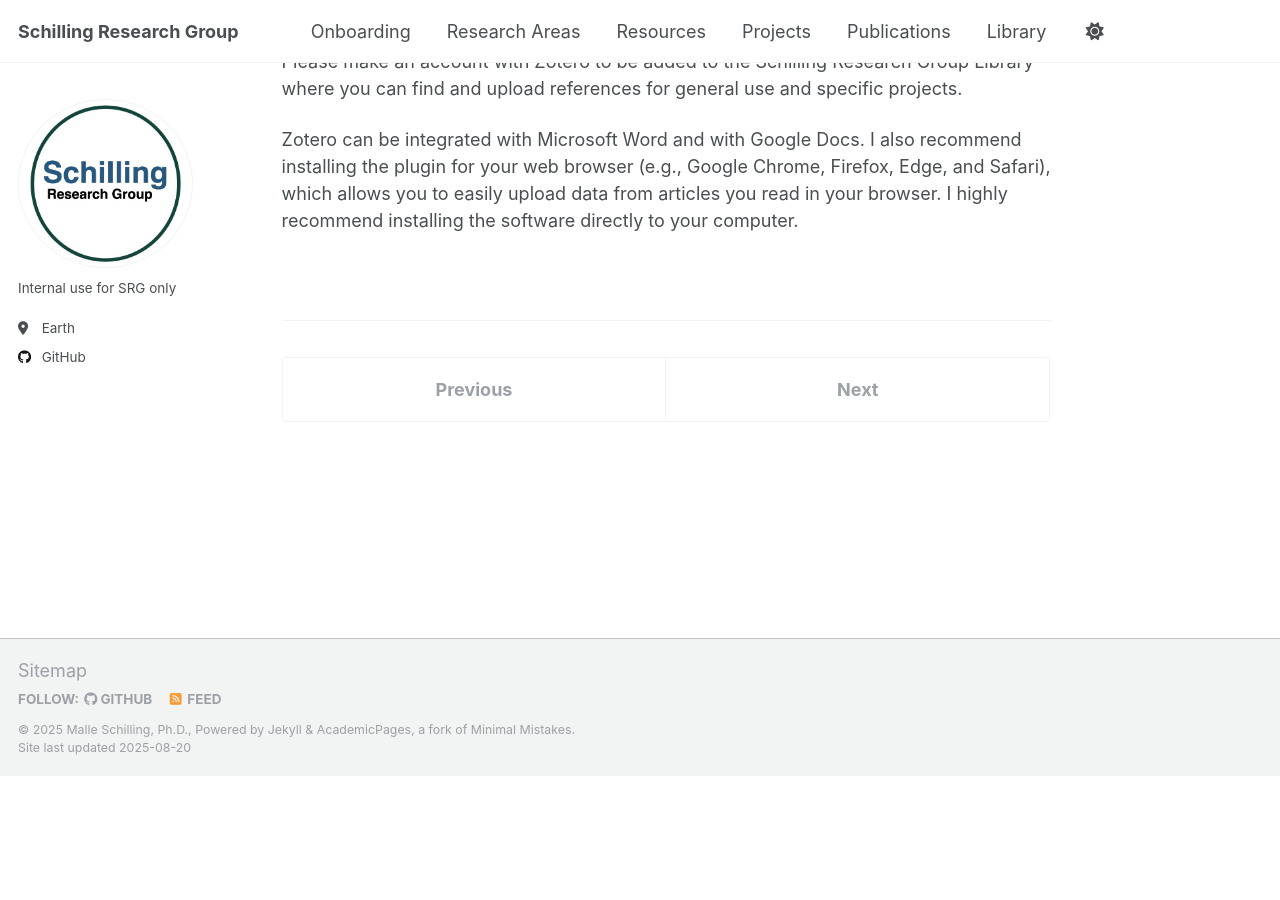
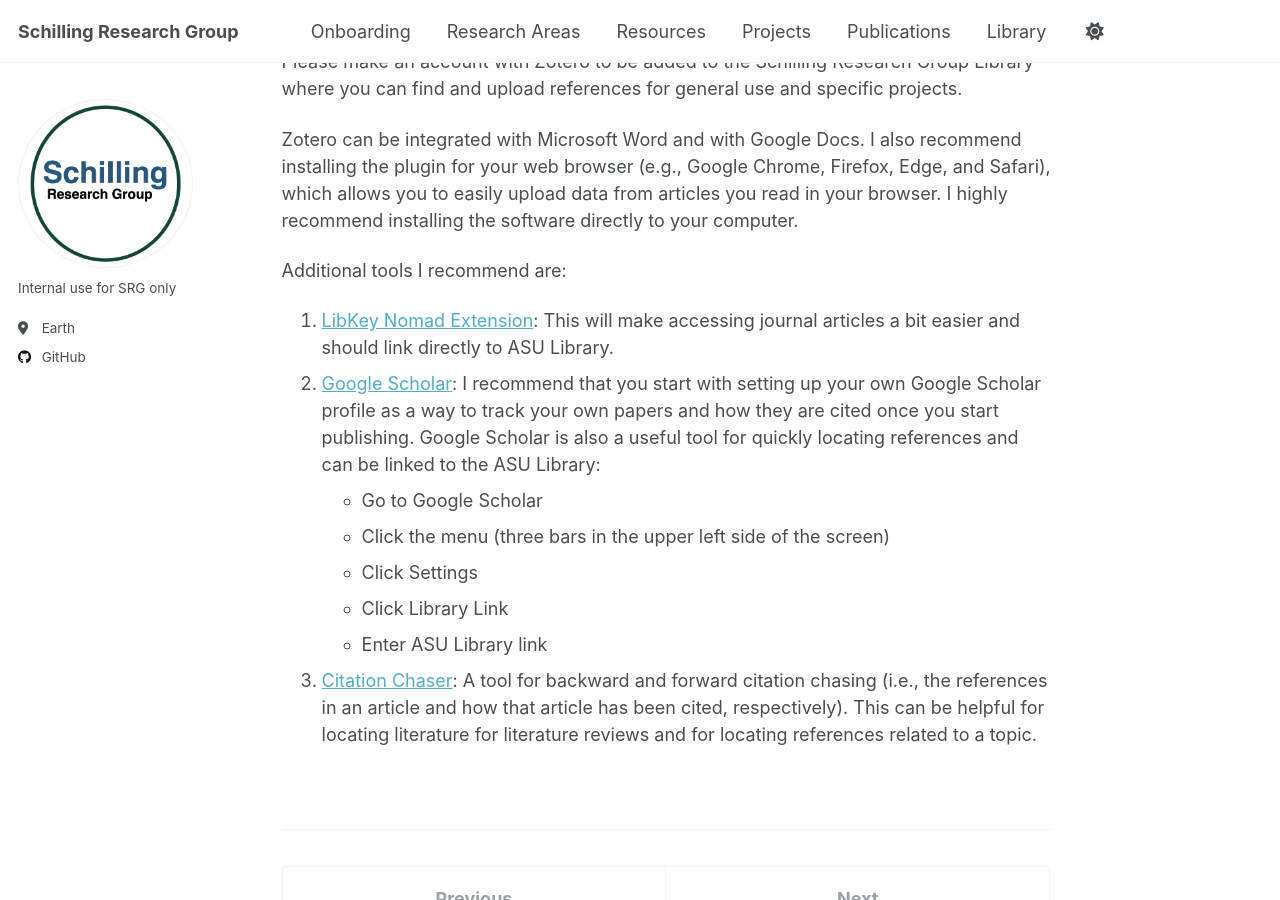
Before and after one commit to schillingmr/schilling-rg, a Jekyll site: the page built from _portfolio/citation-management.md, in a window 1280 px wide and 900 px high, scrolled down 275 px. Built offline with Jekyll 4.4.1, drawn with Linux system fonts in a browser that asks for light colours; before the commit the page ends 1051 px from its top, so only the background shows below that.

Commit message:
Update citation-management.md

```diff
--- a/_portfolio/citation-management.md
+++ b/_portfolio/citation-management.md
@@ -9,3 +9,13 @@ There are many different citations managers to choose from but the one that will
 Please make an account with Zotero to be added to the Schilling Research Group Library where you can find and upload references for general use and specific projects.
 
 Zotero can be integrated with Microsoft Word and with Google Docs. I also recommend installing the plugin for your web browser (e.g., Google Chrome, Firefox, Edge, and Safari), which allows you to easily upload data from articles you read in your browser. I highly recommend installing the software directly to your computer.
+
+Additional tools I recommend are:
+1. [LibKey Nomad Extension](https://askalibrarian.asu.edu/faq/342338): This will make accessing journal articles a bit easier and should link directly to ASU Library.
+2. [Google Scholar](scholar.google.com): I recommend that you start with setting up your own Google Scholar profile as a way to track your own papers and how they are cited once you start publishing. Google Scholar is also a useful tool for quickly locating references and can be linked to the ASU Library:
+   - Go to Google Scholar
+   - Click the menu (three bars in the upper left side of the screen)
+   - Click Settings
+   - Click Library Link
+   - Enter ASU Library link
+3. [Citation Chaser](https://estech.shinyapps.io/citationchaser/): A tool for backward and forward citation chasing (i.e., the references in an article and how that article has been cited, respectively). This can be helpful for locating literature for literature reviews and for locating references related to a topic.
```
